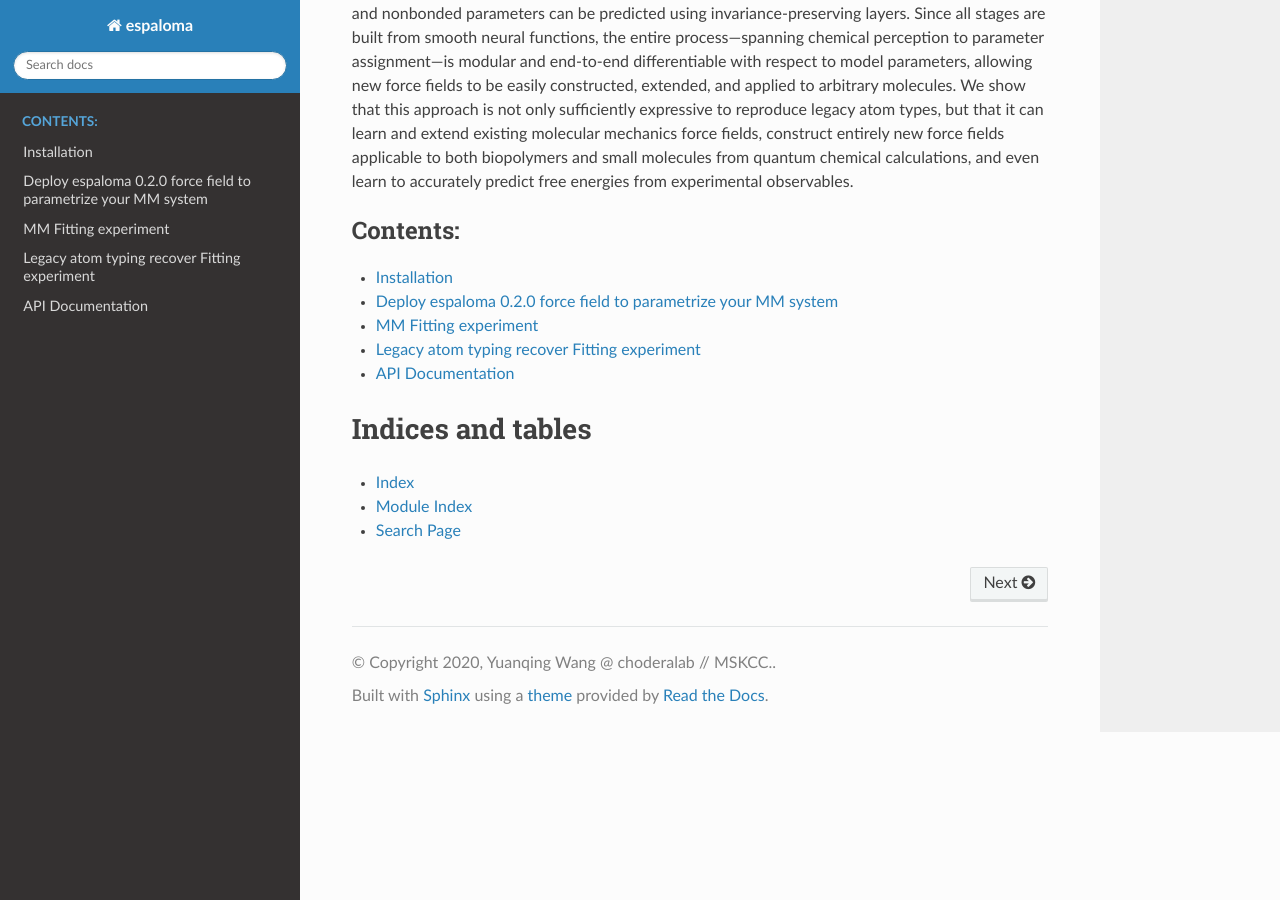
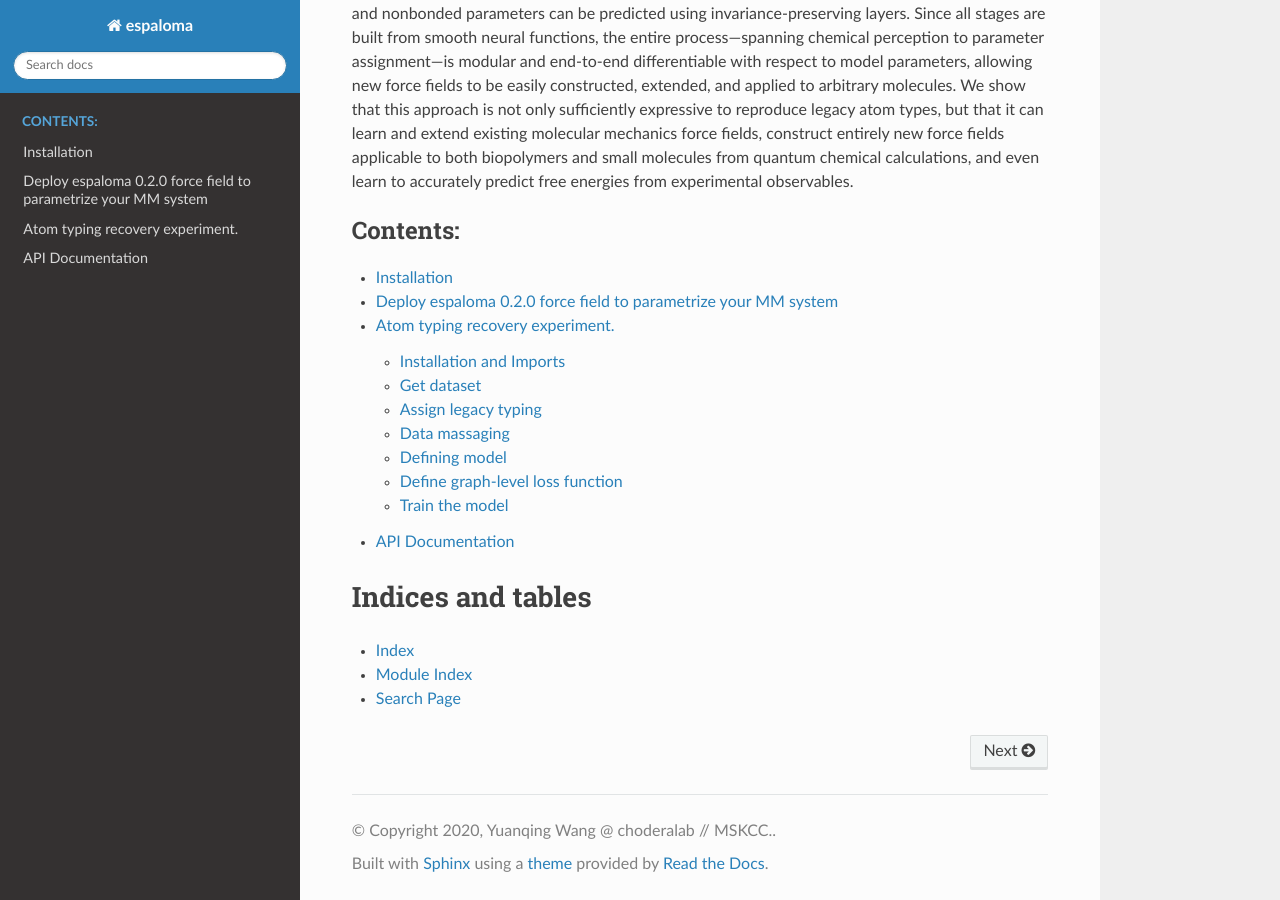
Before and after one commit to choderalab/espaloma, a Sphinx documentation site: the page built from docs/index.rst, in a window 1280 px wide and 900 px high, scrolled down 1005 px. Built offline with Sphinx 7.4.7 and the Read the Docs theme 2.0.0, drawn with Linux system fonts in a browser that asks for light colours; pages that are not in the unit, such as notebooks, are missing from menus; the version number could not be read and is left out; some of the changed lines change nothing that is shown.

Commit message:
atom typing recovery notebook

```diff
--- a/docs/conf.py
+++ b/docs/conf.py
@@ -20,6 +20,10 @@
 
 import espaloma
 from espaloma import mm, nn, graphs, data
+
+# download experiments
+import os
+os.system("bash download_experiments.sh")
 
 # -- Project information -----------------------------------------------------
 
--- a/docs/experiments/mm-fitting.rst
+++ /dev/null
@@ -1,2 +0,0 @@
-MM Fitting experiment
-=====================
--- a/docs/experiments/typing.rst
+++ b/docs/experiments/typing.rst
@@ -1,2 +1,153 @@
-Legacy atom typing recover Fitting experiment
-=============================================
+Atom typing recovery experiment.
+================================
+
+**Open in Google Colab:
+http://data.wangyq.net/esp_notebooks/typing.ipynb**
+
+(GPU preferred)
+
+In this notebook, we reproduce the atom typing recovery experiment in
+`Wang Y, Fass J, and Chodera JD “End-to-End Differentiable Construction
+of Molecular Mechanics Force
+Fields <https://arxiv.org/abs/2010.01196>`__
+
+(Section 3: Graph neural networks can learn to reproduce human-defined
+legacy atom types with high accuracy; Figure 3. Graph neural networks
+can reproduce legacy atom types with high accuracy.)
+
+.. image:: https://pbs.twimg.com/media/FBLz_6sWUAM2iHa?format=jpg&name=4096x4096
+
+Graph neural networks can reproduce legacy atom types with high
+accuracy.
+
+The Stage 1 graph neural network of Espaloma chained to a discrete atom
+type readout was fit to GAFF 1.81 atom types on a subset of ZINC
+distributed with parm Frosst as a validation set .
+
+The 7529 molecules in this set were partitioned 80:10:10 into
+training:test:validation sets for this experiment. The overall test set
+accuracy was :math:`99.07\%_{98.93\%}^{99.22\%}`, with 1000 bootstrap
+replicates used to estimate the confidence intervals arising from finite
+test set size effects. (a) The distribution of the number of atom type
+discrepancies on the test set demonstrates that only a minority of atoms
+are incorrectly typed. (b) The error rate per element is primarily
+concentrated within carbon, nitrogen, and sulfur types. (c) Examining
+atom type failures in detail on molecules with the largest numbers of
+discrepancies shows that the atom types are easily confused by a human,
+since they represent qualities that are difficult to precisely define.
+(d) The distribution of predicted atom types for each reference atom
+type for carbon types are shown; on-diagonal values indicate agreement.
+The percentages annotated under x-axis denote the relative abundance
+within the test set.
+
+Installation and Imports
+------------------------
+
+First, we install espaloma after all of its dependencies. Note that this
+is going to be significantly simplified.
+
+.. code:: python
+
+    %%capture
+    ! wget -c https://repo.anaconda.com/miniconda/Miniconda3-latest-Linux-x86_64.sh
+    ! bash Miniconda3-latest-Linux-x86_64.sh -b -f -p /usr/local
+    ! conda config --add channels conda-forge --add channels omnia --add channels omnia/label/cuda100 --add channels dglteam
+    ! conda update --yes --all
+    ! conda create --yes -n openmm python=3.6 numpy openmm openmmtools rdkit openforcefield==0.7.0 dgl-cuda10.0 qcportal
+    ! git clone https://github.com/choderalab/espaloma.git
+
+.. code:: python
+
+    import torch
+    import dgl
+    import numpy as np
+
+Get dataset
+-----------
+
+.. code:: python
+
+    import os
+    if not os.path.exists("zinc"):
+        os.system("wget data.wangyq.net/esp_datasets/zinc")
+    ds = esp.data.dataset.GraphDataset.load("zinc")
+
+Assign legacy typing
+--------------------
+
+Next, we assign legacy typings using `GAFF-1.81 force
+field. <https://github.com/openmm/openmmforcefields/blob/master/amber/gaff/dat/gaff-1.81.dat#L20-L32>`__
+
+.. code:: python
+
+    typing = esp.graphs.legacy_force_field.LegacyForceField('gaff-1.81')
+    ds.apply(typing, in_place=True) # this modify the original data
+
+Data massaging
+--------------
+
+We then split the data into training, test, and validatoin (80:10:10)
+and batch the the datasets.
+
+.. code:: python
+
+    ds_tr, ds_te, ds_vl = ds.split([8, 1, 1])
+
+.. code:: python
+
+    ds_tr = ds_tr.view('graph', batch_size=100, shuffle=True)
+    ds_te = ds_te.view('graph', batch_size=100)
+    ds_vl = ds_vl.view('graph', batch_size=100)
+
+Defining model
+--------------
+
+We define a graph neural network (GNN) model with
+`SAGEConv <https://arxiv.org/abs/1706.02216>`__ with 128 units, three
+layers, and ReLU activation functions.
+
+.. code:: python
+
+    # define a layer
+    layer = esp.nn.layers.dgl_legacy.gn("SAGEConv")
+
+    # define a representation
+    representation = esp.nn.Sequential(
+            layer,
+            [128, "relu", 128, "relu", 128, "relu"],
+    )
+
+    # define a readout
+    readout = esp.nn.readout.node_typing.NodeTyping(
+            in_features=128,
+            n_classes=100
+    )
+
+    net = torch.nn.Sequential(
+        representation,
+        readout
+    )
+
+Define graph-level loss function
+--------------------------------
+
+.. code:: python
+
+    loss_fn = esp.metrics.TypingAccuracy()
+
+Train the model
+---------------
+
+.. code:: python
+
+    # define optimizer
+    optimizer = torch.optim.Adam(net.parameters(), 1e-5)
+
+    # train the model
+    for _ in range(3000):
+        for g in ds_tr:
+            optimizer.zero_grad()
+            net(g.heterograph)
+            loss = loss_fn(g.heterograph)
+            loss.backward()
+            optimizer.step()
```
Also changed, not shown: 4 other files.
